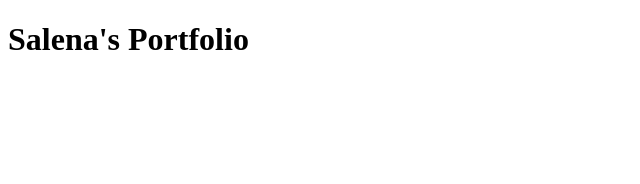
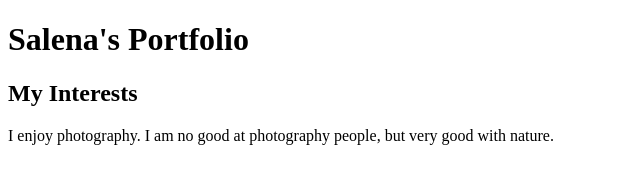
Before and after one commit to LadySechols/LadySechols.github.io, a plain HTML site: page index.html in a window 1280 px wide. Shown: the whole page, without its empty margins (0-640 px from the left). Drawn offline with Linux system fonts and the light colour scheme.

Commit message:
added css and div.p

```diff
--- /dev/null
+++ b/css/salena.css
@@ -0,0 +1,11 @@
+* {
+    font-family: 'Franklin Gothic Medium', 'Arial Narrow', Arial, sans-serif;
+    background-color: darkslategray;
+}
+
+h1 {
+    color:darkgray
+}
+div.p {
+    color:lightgrey
+}
--- a/index.html
+++ b/index.html
@@ -10,5 +10,10 @@
 
     <h1>Salena's Portfolio</h1>
 
+    <h2>My Interests</h2>
+    <div>
+        <p>I enjoy photography. I am no good at photography people, but very good with nature.</p>
+    </div>
+
 </body>
 </html>
```
